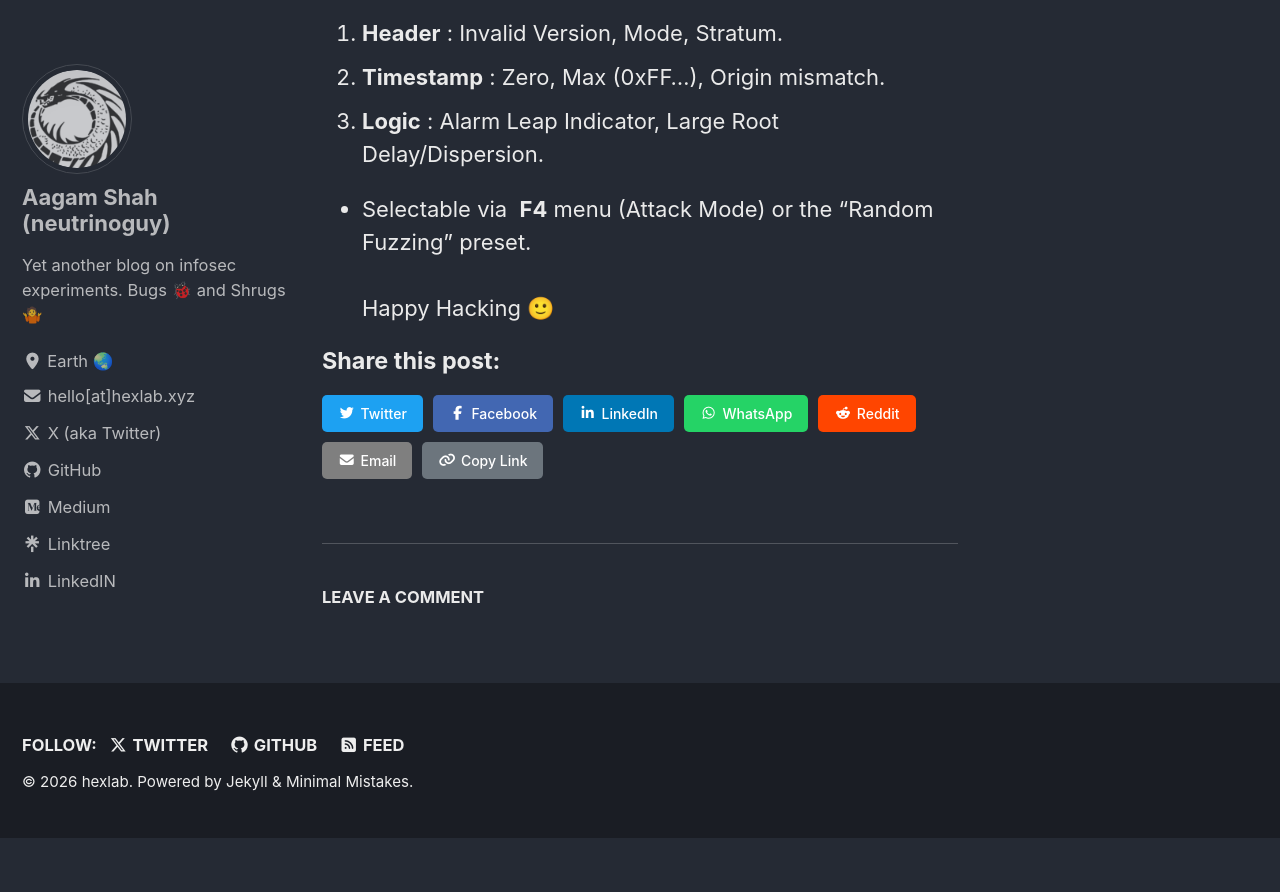
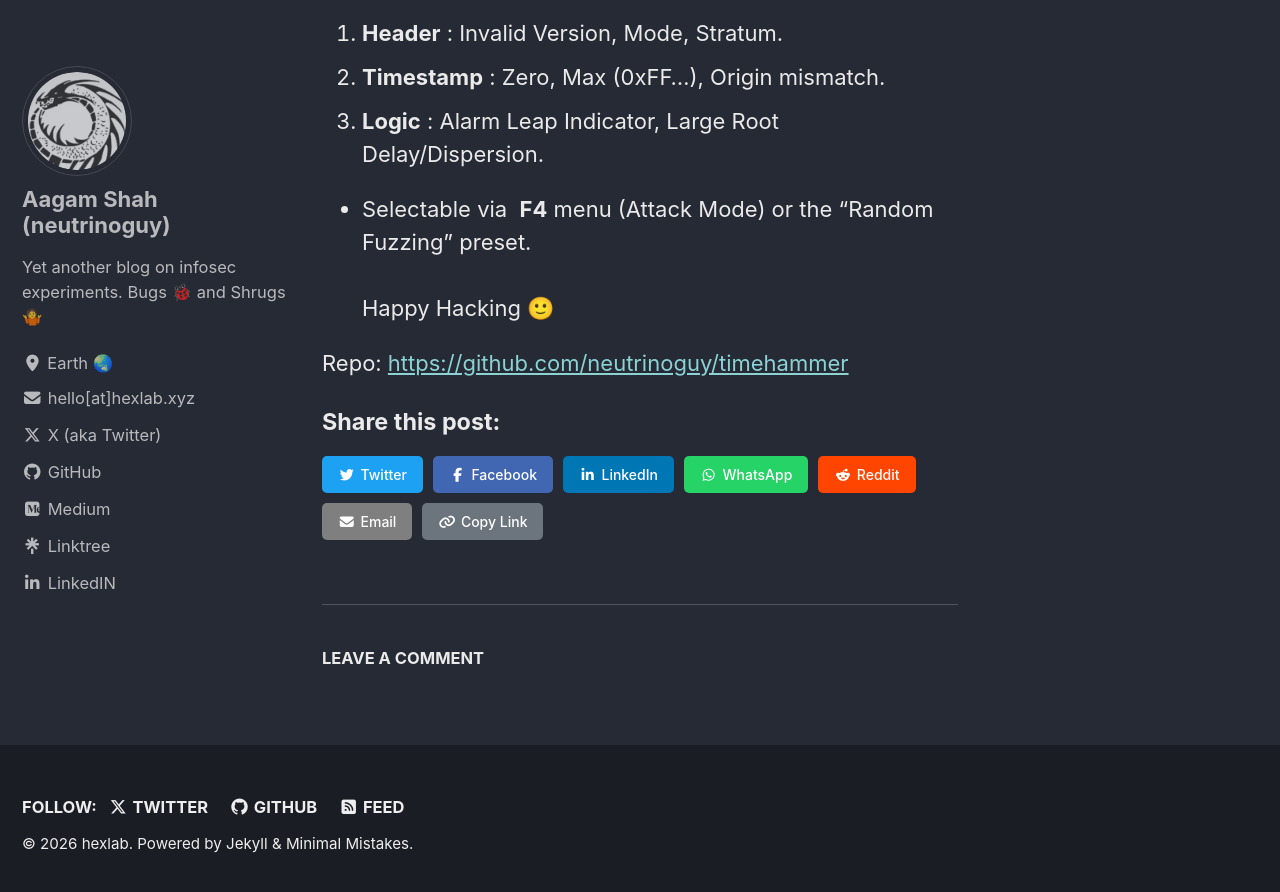
Before and after one commit to neutrinoguy/neutrinoguy.github.io, a Jekyll site: the page built from _interesting/2026-02-14-timehammer-v1-0-3.md, in a window 1280 px wide and 900 px high, scrolled down 715 px. Shown: the top 892 px of the window. Built offline with Jekyll 4.4.1, drawn with Linux system fonts in a browser that asks for light colours; cached includes are drawn as plain includes; comment, search, counter and statistics services are not loaded; before the commit the page ends 1553 px from its top, so only the background shows below that; part of the change alters nothing that is shown.

Commit message:
Update Interesting Posts “2026-02-14-timehammer-v1-0-3”

```diff
--- a/_interesting/2026-02-14-timehammer-v1-0-3.md
+++ b/_interesting/2026-02-14-timehammer-v1-0-3.md
@@ -8,7 +8,7 @@ comments: true
 ---
 ### 🌍 Timezone Support
 
-* Added configuration option `timezone` in `config.yaml `(e.g., `"Asia/Kolkata"`).
+* Added configuration option `timezone` in `config.yaml`(e.g., `"Asia/Kolkata"`).
 * Server now applies the correct UTC offset to NTP timestamps based on the configured timezone.
 * Dashboard updated to display the active timezone.
 
@@ -24,3 +24,5 @@ comments: true
 * Selectable via  **F4** menu (Attack Mode) or the "Random Fuzzing" preset.\
   \
   Happy Hacking 🙂
+
+Repo: <https://github.com/neutrinoguy/timehammer>
```
